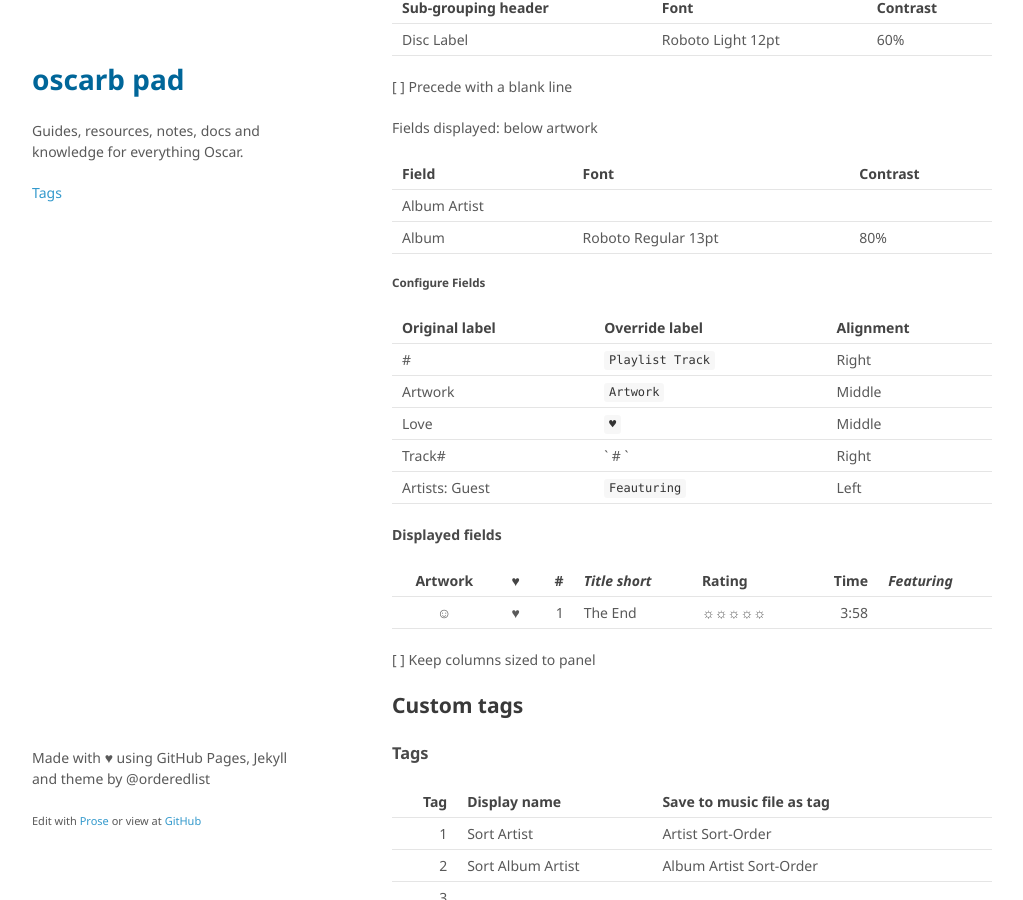
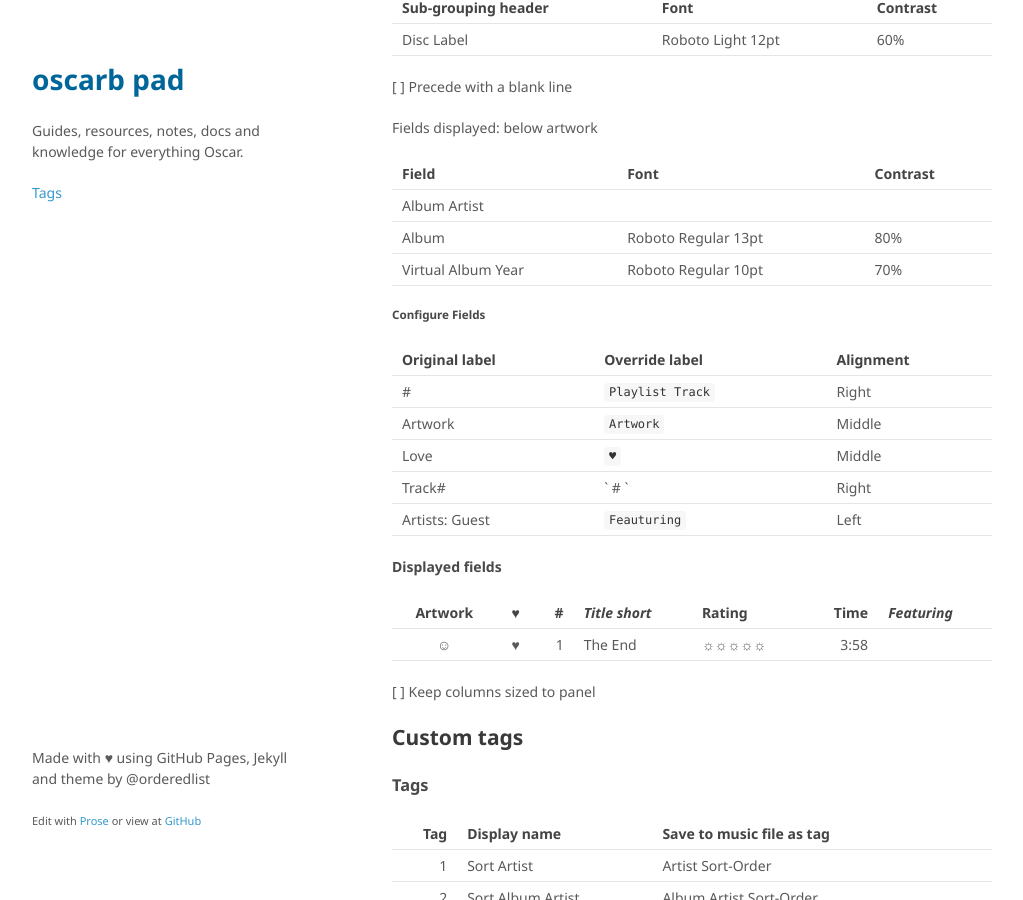
Before and after one commit to oscarb/pad, a Jekyll site: the page built from _docs/musicbee.md, in a window 1280 px wide and 900 px high, scrolled down 381 px. Shown: the whole window, without its empty margins (128-1151 px from the left). Built offline with Jekyll 4.4.1, drawn with Linux system fonts in a browser that asks for light colours.

Commit message:
Updated musicbee.md

```diff
--- a/_docs/musicbee.md
+++ b/_docs/musicbee.md
@@ -33,6 +33,7 @@ Field | Font | Contrast
 ------|------|---------------
 Album Artist |  |
 Album | Roboto Regular 13pt | 80%
+Virtual Album Year | Roboto Regular 10pt | 70%
 
 
 
```
